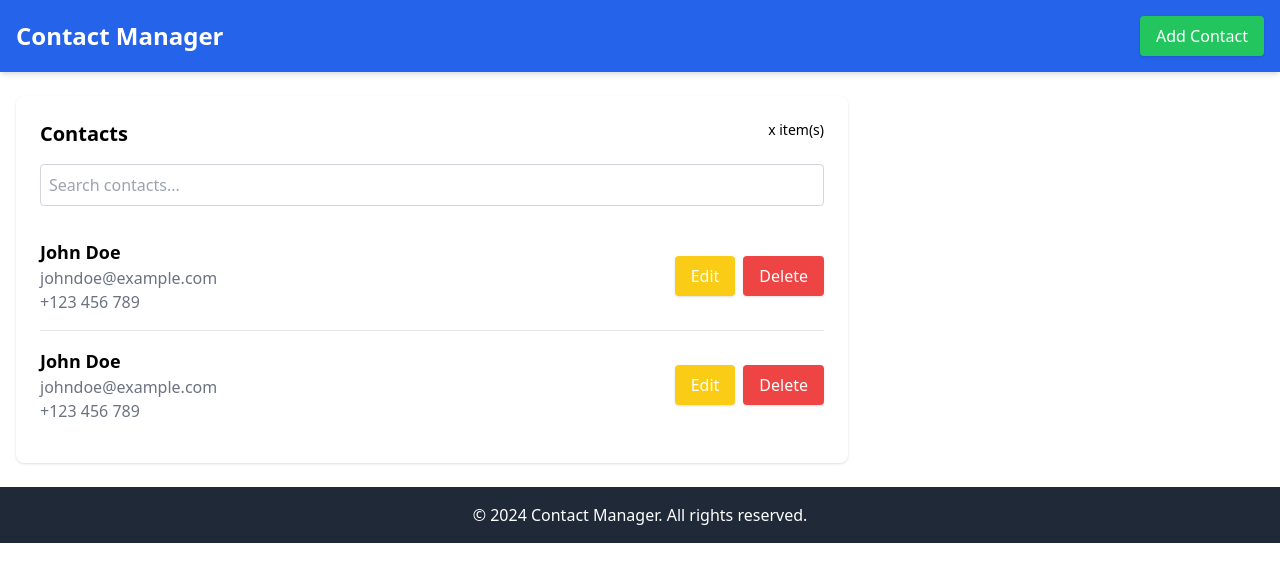
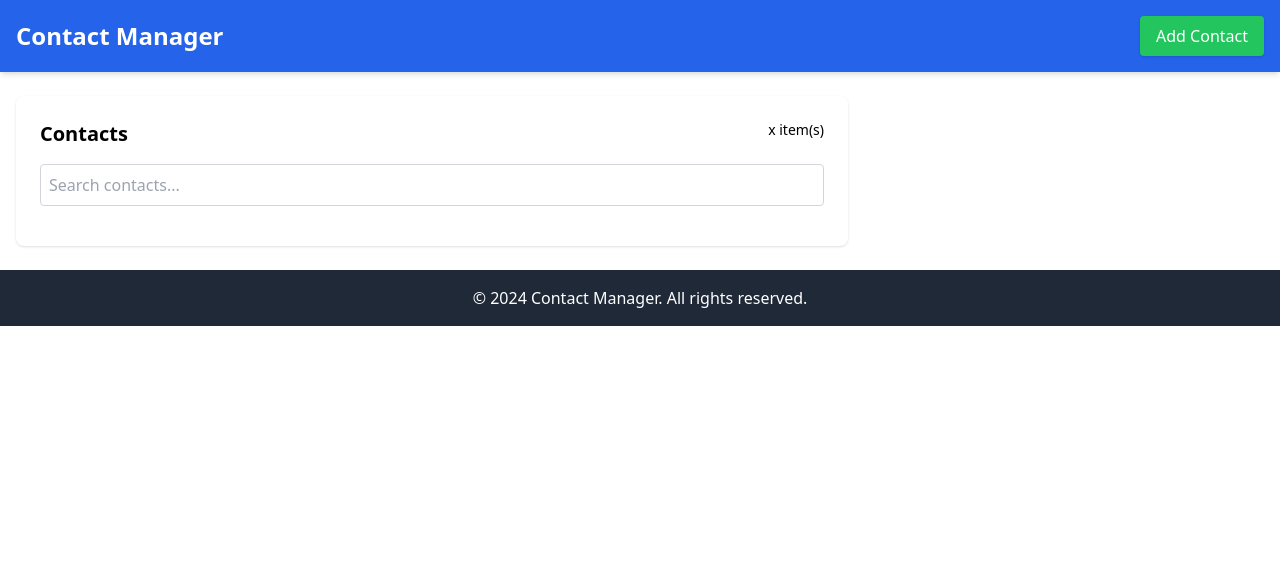
Before and after one commit to sctiffany/examen_framework_client, a Vue app in the folder contact_app_tiffany/: page / in a window 1280 px wide. Shown: the top 582 px of the page. Built offline with nearby package versions, Linux system fonts and the light colour scheme.

Commit message:
Affichage des contacts en localstorage

```diff
--- a/contact_app_tiffany/src/components/ContactsList.vue
+++ b/contact_app_tiffany/src/components/ContactsList.vue
@@ -1,48 +1,13 @@
 <script setup>
+import ContactsListItem from './ContactsListItem.vue';
+const props = defineProps({
+    contacts: Array,
+})
 
 </script>
 
 <template>
-              <ul id="contacts-list" class="divide-y divide-gray-200">
-            <!-- Example Contact Item -->
-            <li class="md:flex items-center justify-between py-4">
-              <div class="pb-4 md:pb-0">
-                <h3 class="text-lg font-semibold">John Doe</h3>
-                <p class="text-gray-500">johndoe@example.com</p>
-                <p class="text-gray-500">+123 456 789</p>
-              </div>
-              <div class="flex gap-2">
-                <button
-                  class="bg-yellow-400 text-white px-4 py-2 rounded shadow hover:bg-yellow-500"
-                >
-                  Edit
-                </button>
-                <button
-                  class="bg-red-500 text-white px-4 py-2 rounded shadow hover:bg-red-600"
-                >
-                  Delete
-                </button>
-              </div>
-            </li>
-            <!-- Add more contacts here -->
-            <li class="md:flex items-center justify-between py-4">
-              <div class="pb-4 md:pb-0">
-                <h3 class="text-lg font-semibold">John Doe</h3>
-                <p class="text-gray-500">johndoe@example.com</p>
-                <p class="text-gray-500">+123 456 789</p>
-              </div>
-              <div class="flex gap-2">
-                <button
-                  class="bg-yellow-400 text-white px-4 py-2 rounded shadow hover:bg-yellow-500"
-                >
-                  Edit
-                </button>
-                <button
-                  class="bg-red-500 text-white px-4 py-2 rounded shadow hover:bg-red-600"
-                >
-                  Delete
-                </button>
-              </div>
-            </li>
-          </ul>
+    <ul id="contacts-list" class="divide-y divide-gray-200">
+        <ContactsListItem v-for="contact in contacts" :key="contact.id" :contact="contact"/>
+    </ul>
 </template>
--- /dev/null
+++ b/contact_app_tiffany/src/components/ContactsListItem.vue
@@ -0,0 +1,29 @@
+<script setup>
+import { useContactsStore } from '@/stores/contacts';
+const contactsStore = useContactsStore();
+const props = defineProps({
+    contact: Object,
+});
+</script>
+
+<template>
+    <li data-id="contact.id" class="md:flex items-center justify-between py-4">
+        <div class="pb-4 md:pb-0">
+            <h3 class="text-lg font-semibold">{{ contact.name }}</h3>
+            <p class="text-gray-500">{{ contact.email }}</p>
+            <p class="text-gray-500">{{ contact.phone }}</p>
+        </div>
+        <div class="flex gap-2">
+            <button
+                class="bg-yellow-400 text-white px-4 py-2 rounded shadow hover:bg-yellow-500"
+            >
+                Edit
+            </button>
+            <button
+                class="bg-red-500 text-white px-4 py-2 rounded shadow hover:bg-red-600"
+            >
+                Delete
+            </button>
+        </div>
+    </li>
+</template>
--- a/contact_app_tiffany/src/stores/contacts.js
+++ b/contact_app_tiffany/src/stores/contacts.js
@@ -1,8 +1,8 @@
-import { ref, computed } from 'vue'
+import { ref, computed, reactive, watch } from 'vue'
 import { defineStore } from 'pinia'
 
 export const useContactsStore = defineStore('contacts', () => {
-  const contacts = reactive(JSON.parse(localStorage.getItem('tasks')) || []);
+  const contacts = reactive(JSON.parse(localStorage.getItem('contacts')) || []);
 
   watch(contacts, (newValue, oldValue) => {
     localStorage.setItem('contacts', JSON.stringify(newValue));
--- a/contact_app_tiffany/src/views/DashboardView.vue
+++ b/contact_app_tiffany/src/views/DashboardView.vue
@@ -2,6 +2,8 @@
 import ContactsList from '@/components/ContactsList.vue';
 import ContactsListHeader from '@/components/ContactsListHeader.vue';
 import SearchContactsInput from '@/components/SearchContactsInput.vue';
+import { useContactsStore } from '@/stores/contacts';
+const contactsStore = useContactsStore();
 
 </script>
 
@@ -12,7 +14,7 @@ import SearchContactsInput from '@/components/SearchContactsInput.vue';
         <section class="w-full lg:w-2/3 bg-white rounded-lg shadow p-6">
             <ContactsListHeader />
             <SearchContactsInput />
-            <ContactsList />
+            <ContactsList :contacts="contactsStore.contacts"/>
         </section>
     </div>
 </main>
```
